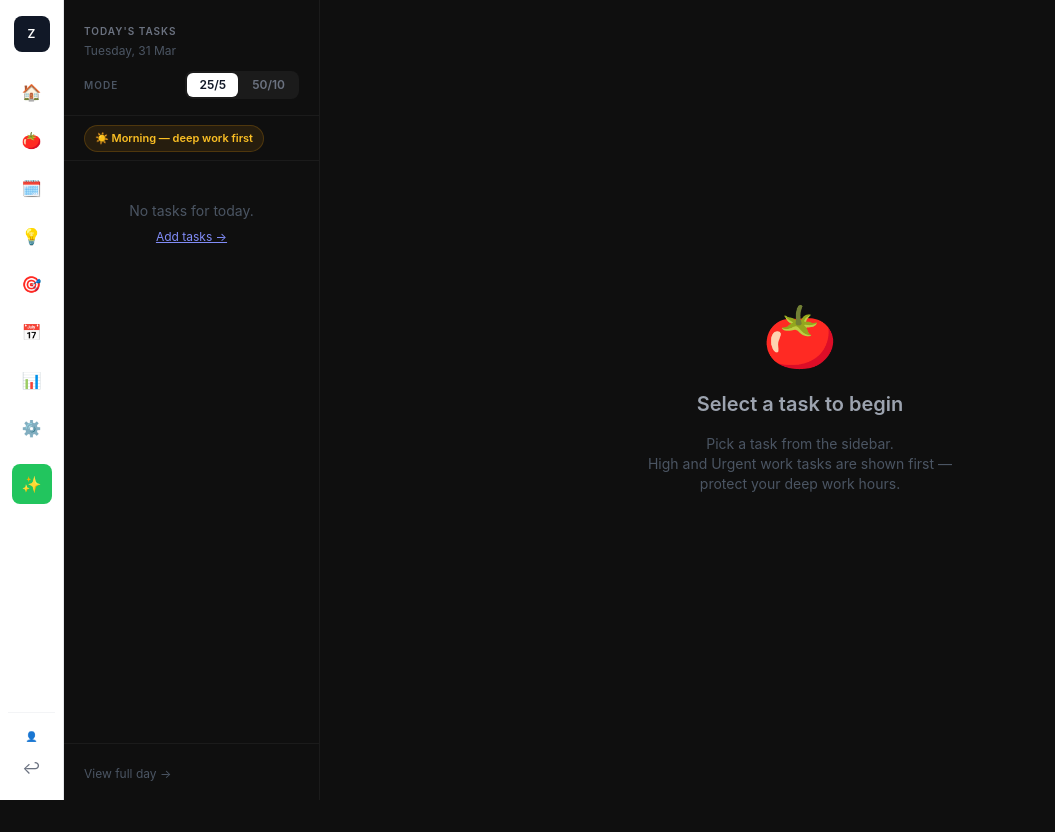
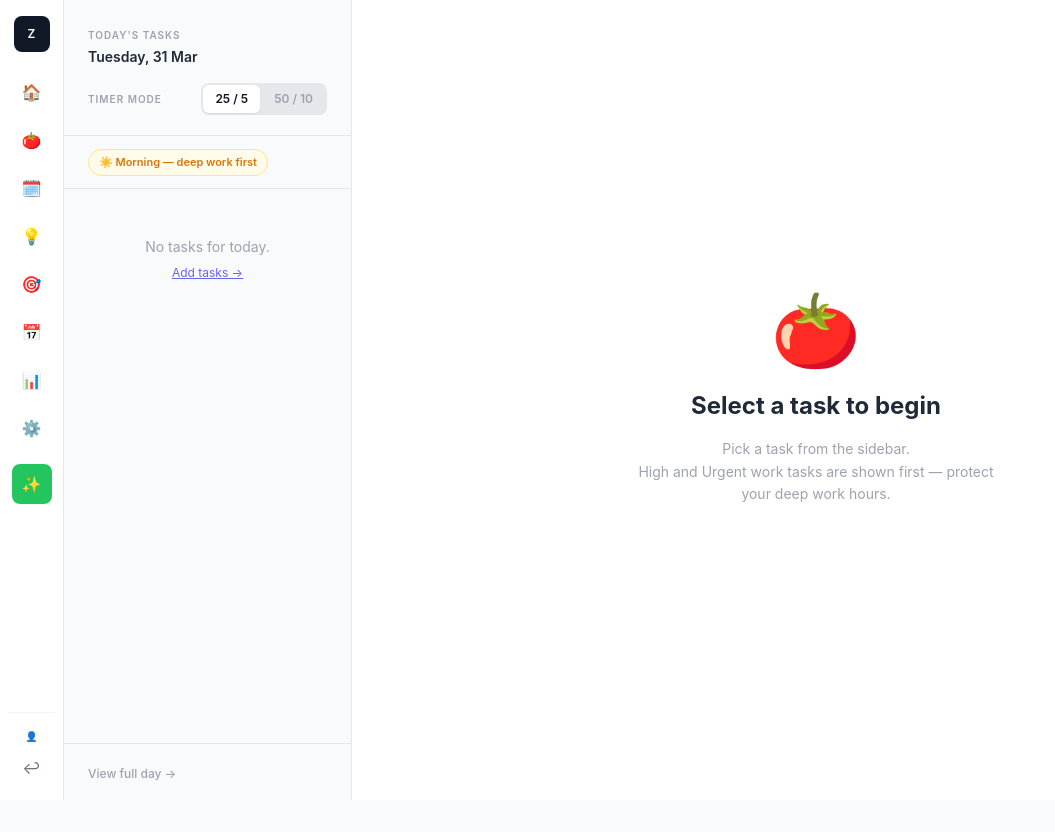
Before and after one commit to elishambadi/zentry, a Django app: page /pomodoro/ in a window 1280 px wide. Shown: the whole page, without its empty margins (0-1055 px from the left). Run offline with Django 5.2, Linux system fonts and the light colour scheme; the visitor is signed in with stand-in values (Sample User, id 1); data that the repository does not hold is empty; parts of the project's set-up code (start-up, migrations or seed data) failed here and were passed over; some libraries are stand-ins or nearby versions.

Commit message:
fix display

```diff
--- a/templates/core/pomodoro.html
+++ b/templates/core/pomodoro.html
@@ -4,12 +4,9 @@
 
 {% block extra_head %}
 <style>
-  /* Override base body bg for this page only */
-  body { background-color: #0f0f0f !important; }
-
   @keyframes pulse-ring {
-    0%   { box-shadow: 0 0 0 0   rgba(99,102,241,0.4); }
-    70%  { box-shadow: 0 0 0 18px rgba(99,102,241,0);   }
+    0%   { box-shadow: 0 0 0 0   rgba(99,102,241,0.35); }
+    70%  { box-shadow: 0 0 0 16px rgba(99,102,241,0);   }
     100% { box-shadow: 0 0 0 0   rgba(99,102,241,0);    }
   }
   .pulse-ring { animation: pulse-ring 2s ease-out infinite; }
@@ -17,51 +14,53 @@
   @keyframes tick {
     0%  { opacity: 1; }
     49% { opacity: 1; }
-    50% { opacity: 0.3; }
-    99% { opacity: 0.3; }
+    50% { opacity: 0.25; }
+    99% { opacity: 0.25; }
     100%{ opacity: 1; }
   }
   .colon-blink { animation: tick 1s step-start infinite; }
+
+  #pomodoroApp { min-height: calc(100vh - 4rem); }
 </style>
 {% endblock %}
 
 {% block content %}
-{# Full-height shell — override base padding to go edge-to-edge #}
-<div class="-mx-6 -mt-8 min-h-[calc(100vh-0px)] flex bg-[#0f0f0f] text-gray-100 select-none" id="pomodoroApp">
+{# Full-height shell — sits inside the base ml-16 main wrapper #}
+<div class="-mx-6 -mt-8 flex bg-white" id="pomodoroApp" style="min-height:calc(100vh - 0px)">
 
   {# ── LEFT SIDEBAR — task picker ──────────────────────────────────────────── #}
-  <aside class="w-64 shrink-0 flex flex-col border-r border-white/5 overflow-hidden">
+  <aside class="w-72 shrink-0 flex flex-col border-r border-gray-200 bg-gray-50 overflow-hidden">
 
     {# Header + Mode toggle #}
-    <div class="px-5 pt-6 pb-4 border-b border-white/5 flex flex-col gap-3">
+    <div class="px-6 pt-7 pb-5 border-b border-gray-200 flex flex-col gap-4">
       <div>
-        <p class="text-[10px] font-semibold uppercase tracking-widest text-gray-500 mb-1">Today's tasks</p>
-        <p class="text-xs text-gray-600" id="sidebar-date">{{ today|date:"l, j M" }}</p>
+        <p class="text-[10px] font-semibold uppercase tracking-widest text-gray-400 mb-1">Today's tasks</p>
+        <p class="text-sm font-semibold text-gray-800" id="sidebar-date">{{ today|date:"l, j M" }}</p>
       </div>
       {# Mode selector: 25/5 vs 50/10 #}
       <div class="flex items-center justify-between">
-        <span class="text-[10px] text-gray-600 uppercase tracking-widest font-semibold">Mode</span>
-        <div class="flex bg-white/5 rounded-lg p-0.5 gap-0.5">
+        <span class="text-[10px] text-gray-400 uppercase tracking-widest font-semibold">Timer mode</span>
+        <div class="flex bg-gray-200 rounded-lg p-0.5 gap-0.5">
           <button id="mode-btn-25" onclick="setMode('25')"
-            class="px-3 py-1 rounded-md text-xs font-semibold bg-white text-gray-900 transition-colors">
-            25/5
+            class="px-3 py-1.5 rounded-md text-xs font-semibold bg-white text-gray-900 shadow-sm transition-all">
+            25 / 5
           </button>
           <button id="mode-btn-50" onclick="setMode('50')"
-            class="px-3 py-1 rounded-md text-xs font-semibold text-gray-500 hover:text-gray-300 transition-colors">
-            50/10
+            class="px-3 py-1.5 rounded-md text-xs font-semibold text-gray-400 hover:text-gray-600 transition-all">
+            50 / 10
           </button>
         </div>
       </div>
     </div>
 
     {# Recommendation label #}
-    <div class="px-5 py-2 border-b border-white/5">
+    <div class="px-6 py-3 border-b border-gray-200">
       {% if is_morning %}
-      <span class="inline-flex items-center gap-1.5 rounded-full bg-amber-500/10 border border-amber-500/20 px-2.5 py-1 text-[11px] font-semibold text-amber-400">
+      <span class="inline-flex items-center gap-1.5 rounded-full bg-amber-50 border border-amber-200 px-2.5 py-1 text-[11px] font-semibold text-amber-600">
         ☀️ Morning — deep work first
       </span>
       {% else %}
-      <span class="inline-flex items-center gap-1.5 rounded-full bg-indigo-500/10 border border-indigo-500/20 px-2.5 py-1 text-[11px] font-semibold text-indigo-400">
+      <span class="inline-flex items-center gap-1.5 rounded-full bg-indigo-50 border border-indigo-200 px-2.5 py-1 text-[11px] font-semibold text-indigo-600">
         🌙 Afternoon — sustain momentum
       </span>
       {% endif %}
@@ -74,23 +73,23 @@
         <button
           onclick="selectTask({{ task.id }}, '{{ task.title|escapejs }}', '{{ task.tag }}', '{{ task.priority }}')"
           id="task-btn-{{ task.id }}"
-          class="w-full text-left px-5 py-3 hover:bg-white/5 transition-colors group border-l-2 border-transparent"
+          class="w-full text-left px-6 py-3.5 hover:bg-white transition-colors group border-l-2 border-transparent"
         >
           <div class="flex items-start gap-2">
             <div class="min-w-0 flex-1">
-              <p class="text-sm text-gray-300 group-hover:text-white truncate leading-snug" id="task-title-label-{{ task.id }}">{{ task.title }}</p>
+              <p class="text-sm text-gray-700 group-hover:text-gray-900 truncate leading-snug font-medium" id="task-title-label-{{ task.id }}">{{ task.title }}</p>
               <div class="flex items-center gap-1.5 mt-1">
                 {% if task.priority == 'U' %}
-                <span class="text-[10px] font-semibold text-red-400">URGENT</span>
+                <span class="text-[10px] font-semibold text-red-500">URGENT</span>
                 {% elif task.priority == 'H' %}
-                <span class="text-[10px] font-semibold text-orange-400">HIGH</span>
+                <span class="text-[10px] font-semibold text-orange-500">HIGH</span>
                 {% elif task.priority == 'M' %}
-                <span class="text-[10px] text-gray-500">MED</span>
+                <span class="text-[10px] text-gray-400">MED</span>
                 {% else %}
-                <span class="text-[10px] text-gray-600">LOW</span>
+                <span class="text-[10px] text-gray-400">LOW</span>
                 {% endif %}
-                <span class="text-[10px] text-gray-600">·</span>
-                <span class="text-[10px] text-gray-500">{{ task.get_tag_display }}</span>
+                <span class="text-[10px] text-gray-300">·</span>
+                <span class="text-[10px] text-gray-400">{{ task.get_tag_display }}</span>
                 {% if task.is_rest %}
                 <span class="text-[10px] text-emerald-500">· REST</span>
                 {% endif %}
@@ -100,57 +99,57 @@
         </button>
         {% endfor %}
       {% else %}
-        <div class="px-5 py-8 text-center">
-          <p class="text-sm text-gray-600">No tasks for today.</p>
-          <a href="{% url 'daily_view' today.year today.month today.day %}" class="mt-2 inline-block text-xs text-indigo-400 hover:text-indigo-300 underline">Add tasks →</a>
+        <div class="px-6 py-10 text-center">
+          <p class="text-sm text-gray-400">No tasks for today.</p>
+          <a href="{% url 'daily_view' today.year today.month today.day %}" class="mt-2 inline-block text-xs text-indigo-500 hover:text-indigo-700 underline">Add tasks →</a>
         </div>
       {% endif %}
     </div>
 
     {# Bottom: link to daily view #}
-    <div class="px-5 py-4 border-t border-white/5">
-      <a href="{% url 'daily_view' today.year today.month today.day %}" class="text-xs text-gray-600 hover:text-gray-400 transition-colors">
+    <div class="px-6 py-4 border-t border-gray-200">
+      <a href="{% url 'daily_view' today.year today.month today.day %}" class="text-xs text-gray-400 hover:text-gray-700 transition-colors font-medium">
         View full day →
       </a>
     </div>
   </aside>
 
   {# ── MAIN FOCUS AREA ─────────────────────────────────────────────────────── #}
-  <main class="flex-1 flex flex-col items-center justify-center px-8 relative overflow-hidden">
+  <main class="flex-1 flex flex-col items-center justify-center px-12 py-12 relative overflow-hidden bg-white">
 
     {# Subtle background glow when running #}
     <div id="focus-glow" class="pointer-events-none absolute inset-0 opacity-0 transition-opacity duration-1000"
-         style="background: radial-gradient(ellipse at 50% 40%, rgba(99,102,241,0.07) 0%, transparent 70%);"></div>
+         style="background: radial-gradient(ellipse at 50% 40%, rgba(99,102,241,0.06) 0%, transparent 70%);"></div>
 
     {# ── IDLE STATE — no task selected ────────────────────────────────────── #}
     <div id="state-idle" class="flex flex-col items-center text-center space-y-4">
-      <div class="text-6xl mb-2">🍅</div>
-      <p class="text-xl font-semibold text-gray-400" id="idle-headline">Select a task to begin</p>
-      <p class="text-sm text-gray-600 max-w-xs">
+      <div class="text-7xl mb-2">🍅</div>
+      <p class="text-2xl font-bold text-gray-800" id="idle-headline">Select a task to begin</p>
+      <p class="text-sm text-gray-400 max-w-sm leading-relaxed">
         Pick a task from the sidebar.<br>
         {% if is_morning %}High and Urgent work tasks are shown first — protect your deep work hours.{% else %}Keep your momentum going into the afternoon.{% endif %}
       </p>
     </div>
 
     {# ── ACTIVE STATE — timer running ─────────────────────────────────────── #}
-    <div id="state-active" class="hidden flex flex-col items-center text-center w-full max-w-sm space-y-8">
+    <div id="state-active" class="hidden flex flex-col items-center text-center w-full max-w-md space-y-8">
 
       {# Session type badge #}
-      <div id="session-badge" class="inline-flex items-center gap-2 rounded-full bg-indigo-500/10 border border-indigo-500/20 px-4 py-1.5 text-xs font-semibold text-indigo-300">
+      <div id="session-badge" class="inline-flex items-center gap-2 rounded-full bg-indigo-50 border border-indigo-200 px-4 py-1.5 text-xs font-semibold text-indigo-600">
         🎯 Deep work
       </div>
 
       {# Current task #}
-      <div class="space-y-1">
-        <p class="text-[11px] font-semibold uppercase tracking-widest text-gray-600">Focusing on</p>
-        <h1 class="text-2xl font-bold text-white leading-tight" id="focus-task-title">—</h1>
-        <p class="text-xs text-gray-500" id="focus-task-meta"></p>
+      <div class="space-y-1.5">
+        <p class="text-[10px] font-semibold uppercase tracking-widest text-gray-400">Focusing on</p>
+        <h1 class="text-2xl font-bold text-gray-900 leading-tight" id="focus-task-title">—</h1>
+        <p class="text-xs text-gray-400" id="focus-task-meta"></p>
       </div>
 
       {# Timer ring #}
       <div class="relative flex items-center justify-center">
         <svg class="absolute" width="220" height="220" viewBox="0 0 220 220">
-          <circle cx="110" cy="110" r="100" fill="none" stroke="#1f1f1f" stroke-width="8"/>
+          <circle cx="110" cy="110" r="100" fill="none" stroke="#e5e7eb" stroke-width="8"/>
           <circle
             id="timer-ring"
             cx="110" cy="110" r="100"
@@ -165,10 +164,10 @@
           />
         </svg>
         <div class="flex flex-col items-center z-10">
-          <div class="text-6xl font-mono font-bold text-white tracking-tighter leading-none">
+          <div class="text-6xl font-mono font-bold text-gray-900 tracking-tighter leading-none">
             <span id="timer-min">25</span><span class="colon-blink">:</span><span id="timer-sec">00</span>
           </div>
-          <p class="text-xs text-gray-600 mt-2 uppercase tracking-widest" id="timer-phase-label">Work</p>
+          <p class="text-[10px] text-gray-400 mt-2 uppercase tracking-widest" id="timer-phase-label">Work</p>
         </div>
       </div>
 
@@ -176,58 +175,58 @@
       <div class="flex items-center gap-4">
         <button id="btn-start"
           onclick="startTimer()"
-          class="pulse-ring bg-indigo-600 hover:bg-indigo-500 text-white text-sm font-semibold px-8 py-3 rounded-full transition-colors">
+          class="pulse-ring bg-indigo-600 hover:bg-indigo-700 text-white text-sm font-semibold px-10 py-3 rounded-full transition-colors shadow-sm">
           Start
         </button>
         <button id="btn-pause"
           onclick="pauseTimer()"
-          class="hidden bg-white/10 hover:bg-white/15 text-white text-sm font-semibold px-8 py-3 rounded-full transition-colors">
+          class="hidden bg-gray-100 hover:bg-gray-200 text-gray-700 text-sm font-semibold px-10 py-3 rounded-full transition-colors">
           Pause
         </button>
         <button id="btn-resume"
           onclick="resumeTimer()"
-          class="hidden bg-white/10 hover:bg-white/15 text-white text-sm font-semibold px-8 py-3 rounded-full transition-colors">
+          class="hidden bg-gray-100 hover:bg-gray-200 text-gray-700 text-sm font-semibold px-10 py-3 rounded-full transition-colors">
           Resume
         </button>
         <button
           onclick="skipPhase()"
-          class="text-gray-600 hover:text-gray-400 text-xs transition-colors">
+          class="text-gray-400 hover:text-gray-600 text-xs transition-colors">
           Skip →
         </button>
       </div>
 
       {# Session counter #}
-      <div class="flex items-center gap-1.5" id="session-dots">
+      <div class="flex items-center gap-2" id="session-dots">
         {# filled by JS #}
       </div>
 
       {# Mark done / change task #}
-      <div class="flex items-center gap-6 text-xs">
-        <button onclick="markDone()" class="text-emerald-400 hover:text-emerald-300 transition-colors font-medium">
+      <div class="flex items-center gap-8 text-xs pt-2">
+        <button onclick="markDone()" class="text-emerald-600 hover:text-emerald-700 transition-colors font-semibold">
           ✓ Mark done
         </button>
-        <button onclick="changeTask()" class="text-gray-600 hover:text-gray-400 transition-colors">
+        <button onclick="changeTask()" class="text-gray-400 hover:text-gray-600 transition-colors">
           Change task
         </button>
       </div>
     </div>
 
     {# ── BREAK STATE — rest between sessions ──────────────────────────────── #}
-    <div id="state-break" class="hidden flex flex-col items-center text-center w-full max-w-sm space-y-8">
+    <div id="state-break" class="hidden flex flex-col items-center text-center w-full max-w-md space-y-8">
 
-      <div id="break-badge" class="inline-flex items-center gap-2 rounded-full bg-emerald-500/10 border border-emerald-500/20 px-4 py-1.5 text-xs font-semibold text-emerald-300">
+      <div id="break-badge" class="inline-flex items-center gap-2 rounded-full bg-emerald-50 border border-emerald-200 px-4 py-1.5 text-xs font-semibold text-emerald-600">
         ☕ Short break
       </div>
 
-      <div class="space-y-1">
-        <p class="text-[11px] font-semibold uppercase tracking-widest text-gray-600">Rest your mind</p>
-        <p class="text-gray-400 text-sm max-w-xs">Step away from the screen. Breathe. Come back ready.</p>
+      <div class="space-y-1.5">
+        <p class="text-[10px] font-semibold uppercase tracking-widest text-gray-400">Rest your mind</p>
+        <p class="text-gray-500 text-sm max-w-xs leading-relaxed">Step away from the screen. Breathe. Come back ready.</p>
       </div>
 
       {# Break timer #}
       <div class="relative flex items-center justify-center">
         <svg class="absolute" width="220" height="220" viewBox="0 0 220 220">
-          <circle cx="110" cy="110" r="100" fill="none" stroke="#1f1f1f" stroke-width="8"/>
+          <circle cx="110" cy="110" r="100" fill="none" stroke="#e5e7eb" stroke-width="8"/>
           <circle
             id="break-ring"
             cx="110" cy="110" r="100"
@@ -242,28 +241,28 @@
           />
         </svg>
         <div class="flex flex-col items-center z-10">
-          <div class="text-6xl font-mono font-bold text-white tracking-tighter leading-none">
+          <div class="text-6xl font-mono font-bold text-gray-900 tracking-tighter leading-none">
             <span id="break-min">05</span><span class="colon-blink">:</span><span id="break-sec">00</span>
           </div>
-          <p class="text-xs text-gray-600 mt-2 uppercase tracking-widest" id="break-phase-label">Break</p>
+          <p class="text-[10px] text-gray-400 mt-2 uppercase tracking-widest" id="break-phase-label">Break</p>
         </div>
       </div>
 
       {# After-break actions — shown when break ends #}
       <div id="break-end-actions" class="hidden space-y-3 w-full">
-        <p class="text-sm font-semibold text-white">Break over. What next?</p>
+        <p class="text-sm font-semibold text-gray-800">Break over. What next?</p>
         <button onclick="continueWithSameTask()"
-                class="w-full bg-indigo-600 hover:bg-indigo-500 text-white text-sm font-semibold py-3 rounded-full transition-colors">
+                class="w-full bg-indigo-600 hover:bg-indigo-700 text-white text-sm font-semibold py-3 rounded-full transition-colors shadow-sm">
           Continue with same task
         </button>
         <button onclick="changeTask()"
-                class="w-full bg-white/8 hover:bg-white/12 text-gray-300 text-sm font-semibold py-3 rounded-full transition-colors">
+                class="w-full bg-gray-100 hover:bg-gray-200 text-gray-600 text-sm font-semibold py-3 rounded-full transition-colors">
           Pick a different task
         </button>
       </div>
 
       <div id="break-skip-btn">
-        <button onclick="endBreak()" class="text-xs text-gray-600 hover:text-gray-400 transition-colors">
+        <button onclick="endBreak()" class="text-xs text-gray-400 hover:text-gray-600 transition-colors">
           Skip break →
         </button>
       </div>
@@ -341,13 +340,7 @@ function setMode(m) {
   }
   S.mode = m;
   // Update button styles
-  ['25','50'].forEach(k => {
-    const btn = document.getElementById(`mode-btn-${k}`);
-    if (!btn) return;
-    btn.className = k === m
-      ? 'px-3 py-1 rounded-md text-xs font-semibold bg-white text-gray-900 transition-colors'
-      : 'px-3 py-1 rounded-md text-xs font-semibold text-gray-500 hover:text-gray-300 transition-colors';
-  });
+  setModeButtons(m);
   // Reset timer if a task is selected
   if (S.taskId) {
     stopTick();
@@ -406,7 +399,7 @@ function setState(s) {
   document.getElementById('state-active').classList.toggle('hidden', s !== 'active');
   document.getElementById('state-break').classList.toggle('hidden',  s !== 'break');
   document.getElementById('focus-glow').style.opacity =
-    (s === 'active' && S.isRunning) ? '1' : '0';
+    (s === 'active' && S.isRunning) ? '0.7' : '0';
 }
 
 function renderSessionDots() {
@@ -414,8 +407,8 @@ function renderSessionDots() {
   let html = '';
   for (let i = 0; i < SESSIONS_BEFORE_LONG; i++) {
     html += i < S.sessionsCompleted
-      ? '<div class="w-2 h-2 rounded-full bg-indigo-500"></div>'
-      : '<div class="w-2 h-2 rounded-full bg-white/10"></div>';
+      ? '<div class="w-2.5 h-2.5 rounded-full bg-indigo-500"></div>'
+      : '<div class="w-2.5 h-2.5 rounded-full bg-gray-200"></div>';
   }
   el.innerHTML = html;
 }
@@ -600,10 +593,10 @@ function selectTask(id, title, tag, priority) {
   const badge = document.getElementById('session-badge');
   if (isDeepWork) {
     badge.textContent = '🎯 Deep work';
-    badge.className = 'inline-flex items-center gap-2 rounded-full bg-indigo-500/10 border border-indigo-500/20 px-4 py-1.5 text-xs font-semibold text-indigo-300';
+    badge.className = 'inline-flex items-center gap-2 rounded-full bg-indigo-50 border border-indigo-200 px-4 py-1.5 text-xs font-semibold text-indigo-600';
   } else {
     badge.textContent = '⚡ Focus session';
-    badge.className = 'inline-flex items-center gap-2 rounded-full bg-amber-500/10 border border-amber-500/20 px-4 py-1.5 text-xs font-semibold text-amber-300';
+    badge.className = 'inline-flex items-center gap-2 rounded-full bg-amber-50 border border-amber-200 px-4 py-1.5 text-xs font-semibold text-amber-600';
   }
 
   showBtn('btn-start'); hideBtn('btn-pause'); hideBtn('btn-resume');
@@ -681,8 +674,8 @@ function restoreFromStorage() {
   const badge = document.getElementById('session-badge');
   badge.textContent = isDeepWork ? '🎯 Deep work' : '⚡ Focus session';
   badge.className = isDeepWork
-    ? 'inline-flex items-center gap-2 rounded-full bg-indigo-500/10 border border-indigo-500/20 px-4 py-1.5 text-xs font-semibold text-indigo-300'
-    : 'inline-flex items-center gap-2 rounded-full bg-amber-500/10 border border-amber-500/20 px-4 py-1.5 text-xs font-semibold text-amber-300';
+    ? 'inline-flex items-center gap-2 rounded-full bg-indigo-50 border border-indigo-200 px-4 py-1.5 text-xs font-semibold text-indigo-600'
+    : 'inline-flex items-center gap-2 rounded-full bg-amber-50 border border-amber-200 px-4 py-1.5 text-xs font-semibold text-amber-600';
 
   updateSidebarHighlight(S.taskId);
   renderSessionDots();
@@ -721,8 +714,8 @@ function setModeButtons(m) {
     const btn = document.getElementById(`mode-btn-${k}`);
     if (!btn) return;
     btn.className = k === m
-      ? 'px-3 py-1 rounded-md text-xs font-semibold bg-white text-gray-900 transition-colors'
-      : 'px-3 py-1 rounded-md text-xs font-semibold text-gray-500 hover:text-gray-300 transition-colors';
+      ? 'px-3 py-1.5 rounded-md text-xs font-semibold bg-white text-gray-900 shadow-sm transition-all'
+      : 'px-3 py-1.5 rounded-md text-xs font-semibold text-gray-400 hover:text-gray-600 transition-all';
   });
 }
 
```
